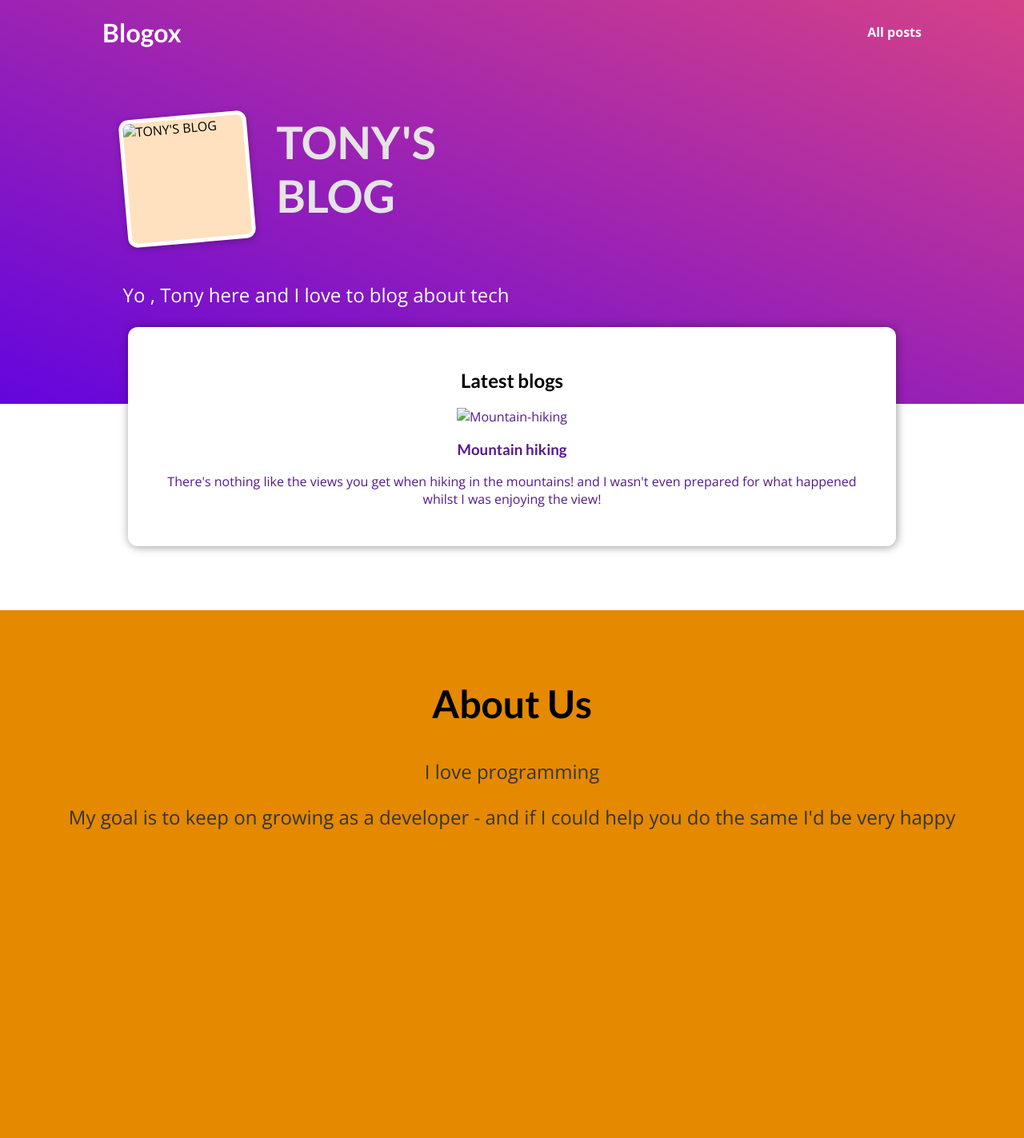
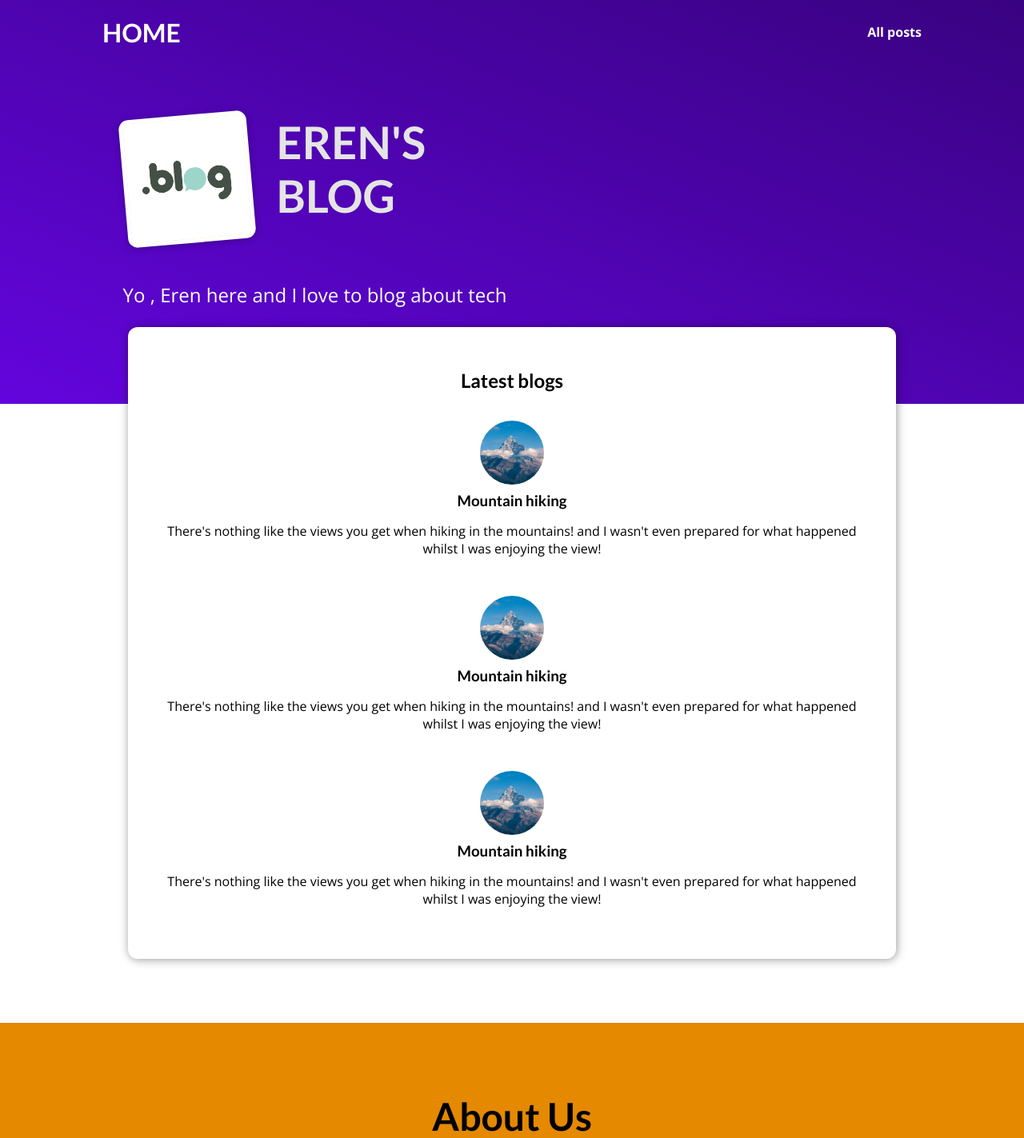
Before and after one commit to Sanjith0524/Django-Blog, a Django app: page / in a window 1280 px wide. Shown: the top 1423 px of the page at 80% size. Before the commit the page ends 1037 px from the top, so only its background shows below. Run offline with Django 5.2, Linux system fonts and the light colour scheme.

Commit message:
Third commit

```diff
--- a/blog/static/blog/index.css
+++ b/blog/static/blog/index.css
@@ -1,5 +1,5 @@
 #welcome {
-    background: linear-gradient(to right top, #6305dd, #d54188);
+  background: linear-gradient(to right top, #6305dd, #390281);
   padding: 6rem 12%;
 }
 
@@ -43,7 +43,7 @@
 }
 
 #latest-posts h2 {
-    text-align:center;
+  text-align: center;
 }
 
 #latest-posts ul {
@@ -52,19 +52,11 @@
   padding: 0;
   display: flex;
   gap: 1rem;
-    text-decoration: none;
 }
 
 #latest-posts li {
   flex: 1;
 }
-
-  #latest-posts a{
-    text-align: center;
-    text-decoration: none;
-  }
-
-
 
 #about {
   text-align: center;
--- /dev/null
+++ b/blog/static/blog/posts.css
@@ -0,0 +1,43 @@
+.post {
+  display: flex;
+  flex-direction: row;
+  align-items: center;
+  text-align: center;
+}
+
+.post a {
+  text-decoration: none;
+  color: black;
+  transition: all 0.2s ease;
+  padding: 1rem;
+}
+
+.post a:hover,
+.post a:active {
+  transform: scale(1.1);
+  background-color: #390281;
+  color: white;
+}
+
+.post img {
+  width: 5rem;
+  height: 5rem;
+  object-fit: cover;
+  border-radius: 50%;
+}
+
+.post h3 {
+  margin: 0.25rem 0;
+}
+
+.post time {
+  color: #666666;
+  margin: 0.25rem;
+  font-style: italic;
+  font-size: 0.85rem;
+}
+
+.post:hover time,
+.post:active time {
+  color: white;
+}
--- /dev/null
+++ b/blog/templates/blog/includes/post.html
@@ -0,0 +1,16 @@
+{% load static %}
+
+<li>
+    <article class='post'>
+        <a href="{% url 'post-detail-page' 'the-mountains' %}">
+           <center> <img src={% static 'blog/images/mountains.jpeg'%} alt='Mountain-hiking' width='36' height='36'/></center>
+            <div class='post__content'>
+                <h3>Mountain hiking</h3>
+                <p>There's nothing like the views you get when hiking
+                    in the mountains! and I wasn't even prepared for
+                     what happened whilst I was enjoying the view!
+                </p>
+            </div>
+        </a>
+    </article>
+</li>
--- a/blog/templates/blog/index.html
+++ b/blog/templates/blog/index.html
@@ -2,6 +2,7 @@
 {% load static %}
 {% block css_files %}
 <link rel='stylesheet' href={% static 'blog/index.css' %}>
+<link rel='stylesheet' href={% static 'blog/posts.css' %}>
 {% endblock %}
 
 {% block title %}
@@ -9,39 +10,22 @@ My Blog
 {% endblock %}
 
 {% block body %}
-<header id='main-navigation'>
-    <h1><a href=''>Blogox</a></h1>
-    <nav>
-        <a href=''>All posts</a>
-    </nav>
-</header>
+
 <section id='welcome'>
     <header>
-        <img src='' alt="TONY'S BLOG">
-        <h2>TONY'S BLOG</h2>
+        <img src={% static '/blog/images/logo.jpeg' %} alt="TONY'S BLOG"/>
+        <h2>EREN'S BLOG</h2>
     </header>
-    <p>Yo , Tony here and I love to blog about tech</p>
+    <p>Yo , Eren here and I love to blog about tech</p>
 </section>
 
 <section id='latest-posts'>
     <h2>Latest blogs</h2>
+    {% for post in posts%}
     <ul>
-        <li>
-            <article class='post'>
-                <a href=''>
-                   <center> <img src='' alt='Mountain-hiking'></center>
-                    <div class='post__content'>
-                        <h3>Mountain hiking</h3>
-                        <p>There's nothing like the views you get when hiking
-                            in the mountains! and I wasn't even prepared for
-                             what happened whilst I was enjoying the view!
-                        </p>
-
-                </a>
-            </article>
-        </li>
-
+        {% include 'blog/includes/post.html'%}
     </ul>
+    {% endfor %}
 </section>
 
 <section id='about'>
--- a/blog/views.py
+++ b/blog/views.py
@@ -1,11 +1,79 @@
+from datetime import date
 from django.shortcuts import render
 from django.http import HttpResponse
 
+all_posts = [
+    {
+        'slug':'hike-in-the mountains',
+        'image':'mountains.jpg',
+        'author':'Eren',
+        'date':date(2023,12,30),
+        'title':'Mountain Hiking',
+        'excerpt':"here's nothing like the views you get when hiking in the mountains! and I wasn't even prepared for what happened whilst I was enjoying the view!",
+        'content':""""
+        tag defines the contact information for the author/owner of a document or an article.
+        The contact information can be an email address, URL, physical address, phone number,
+        social media handle, etc.
+        tag defines the contact information for the author/owner of a document or an article.
+        The contact information can be an email address, URL, physical address, phone number,
+        social media handle, etc.
+        tag defines the contact information for the author/owner of a document or an article.
+        The contact information can be an email address, URL, physical address, phone number,
+        social media handle, etc.
+        """
+    },
+
+    {
+        'slug':'ski',
+        'image':'mountains.jpg',
+        'author':'Eren',
+        'date':date(2023,12,30),
+        'title':'Mountain Hiking',
+        'excerpt':"here's nothing like the views you get when hiking in the mountains! and I wasn't even prepared for what happened whilst I was enjoying the view!",
+        'content':""""
+        tag defines the contact information for the author/owner of a document or an article.
+        The contact information can be an email address, URL, physical address, phone number,
+        social media handle, etc.
+        tag defines the contact information for the author/owner of a document or an article.
+        The contact information can be an email address, URL, physical address, phone number,
+        social media handle, etc.
+        tag defines the contact information for the author/owner of a document or an article.
+        The contact information can be an email address, URL, physical address, phone number,
+        social media handle, etc.
+        """
+    },
+
+    {
+        'slug':'Travelling',
+        'image':'mountains.jpg',
+        'author':'Eren',
+        'date':date(2023,12,30),
+        'title':'Mountain Hiking',
+        'excerpt':"here's nothing like the views you get when hiking in the mountains! and I wasn't even prepared for what happened whilst I was enjoying the view!",
+        'content':""""
+        tag defines the contact information for the author/owner of a document or an article.
+        The contact information can be an email address, URL, physical address, phone number,
+        social media handle, etc.
+        tag defines the contact information for the author/owner of a document or an article.
+        The contact information can be an email address, URL, physical address, phone number,
+        social media handle, etc.
+        tag defines the contact information for the author/owner of a document or an article.
+        The contact information can be an email address, URL, physical address, phone number,
+        social media handle, etc.
+        """
+    }
+]
+
+def get_date(post):
+    return post['date']
+
 def starting_page(request):
-    return render(request,'blog/index.html')
+    sorted_list = sorted(all_posts,key=get_date)
+    latest_post = sorted_list[-3:]
+    return render(request,'blog/index.html',{'posts':latest_post,})
 
 def posts(request):
-    pass
+    return render(request,'blog/all-posts.html')
 
-def post_detail(request):
-    pass
+def post_detail(request,slug):
+    return render(request,'blog/post-detail.html')
--- a/templates/base.html
+++ b/templates/base.html
@@ -11,6 +11,12 @@
 {% block css_files%}{% endblock %}
 </head>
 <body>
+    <header id='main-navigation'>
+        <h1><a href="{% url 'starting-page'%}">HOME</a></h1>
+        <nav>
+            <a href="{% url 'posts-page'%}">All posts</a>
+        </nav>
+    </header>
 {% block body %}{% endblock %}
 </body>
 </html>
```
Also changed, not shown: blog/static/blog/all-posts.css (added, +43 -0 lines), blog/static/blog/post-detail.css (added, +75 -0 lines), blog/templates/blog/all-posts.html (added, +30 -0 lines), blog/templates/blog/post-detail.html (added, +42 -0 lines), blog/static/blog/images/logo.jpeg (added), blog/static/blog/images/mountains.jpeg (added), 2 other files. Lines whose indentation alone changed are shown as unchanged.
